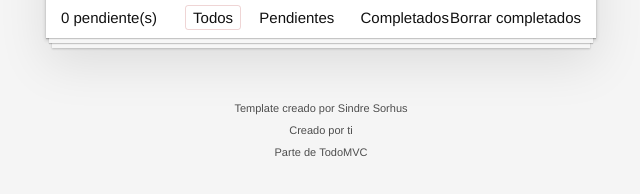
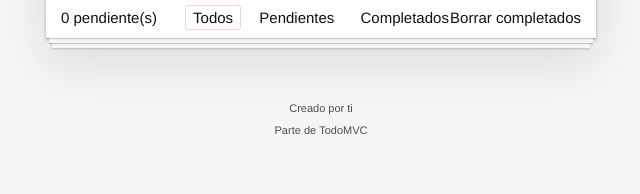
Before and after one commit to DIegoLima1/todo-js, a website built with webpack: page src/index.html in a window 1280 px wide. Shown: the part 200-394 px from the top of the page, without its empty margins (319-959 px from the left). Built offline with nearby package versions, Linux system fonts and the light colour scheme.

Commit message:
Changes in the index.html

```diff
--- a/src/index.html
+++ b/src/index.html
@@ -58,7 +58,7 @@
 		</section>
 		<footer class="info">
 
-			<p>Template creado por <a href="http://sindresorhus.com">Sindre Sorhus</a></p>
+
 			<!-- Change this out with your name and url ↓ -->
 			<p>Creado por <a href="http://todomvc.com">ti</a></p>
 			<p>Parte de <a href="http://todomvc.com">TodoMVC</a></p>
```
